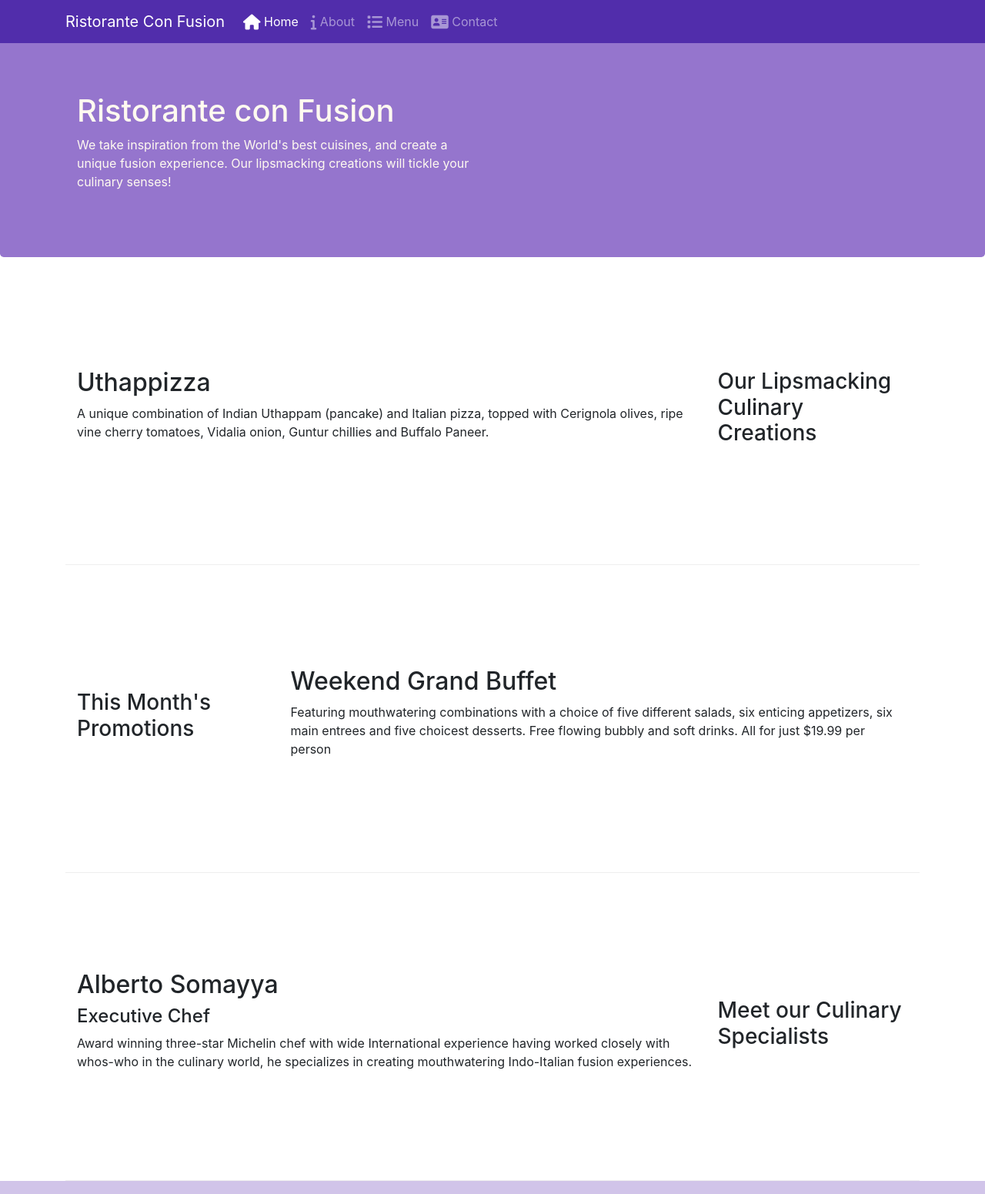
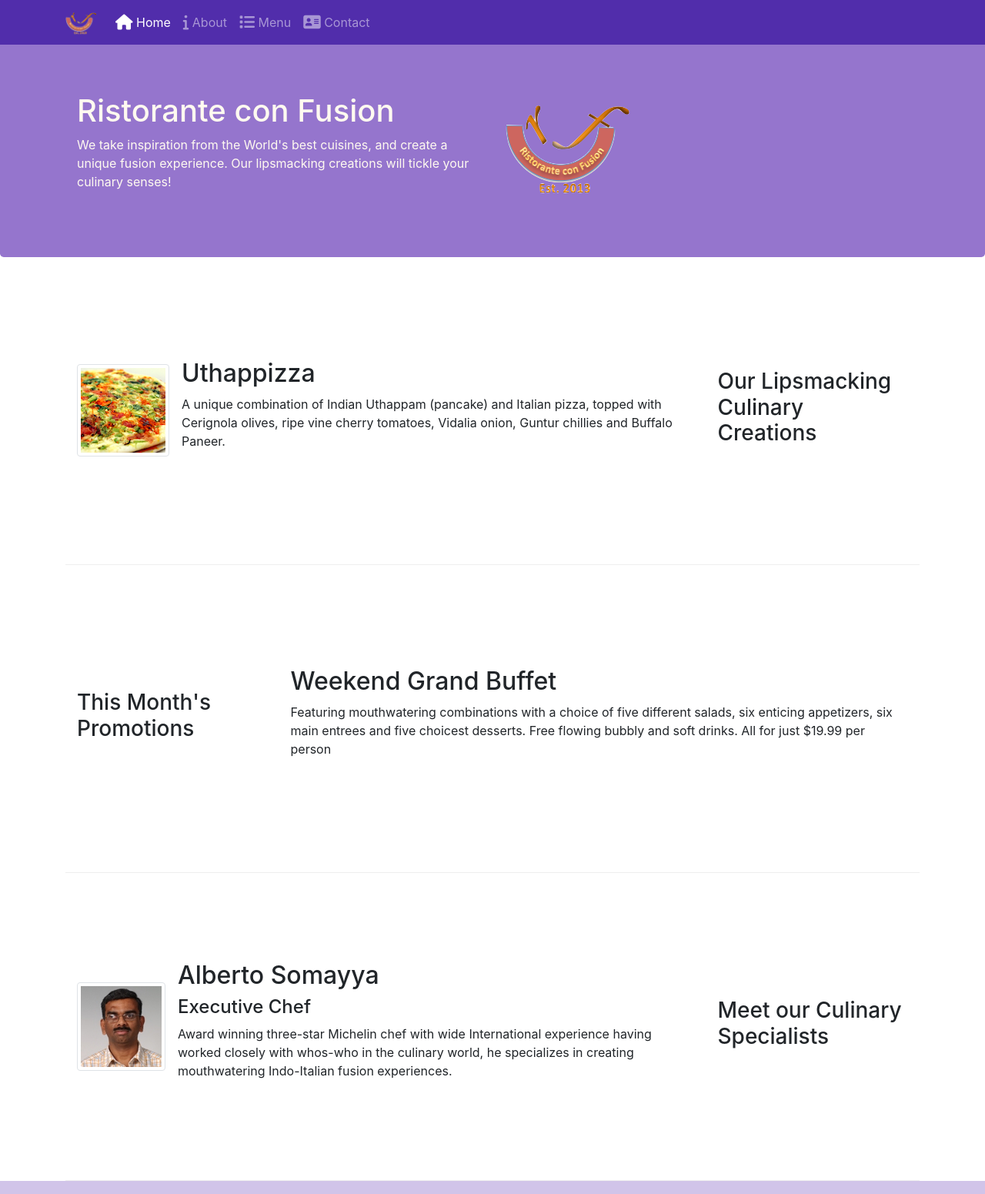
Before and after one commit to MdAyan101/Bootstrap, a plain HTML site: page index.html in a window 1280 px wide. Shown: the top 1551 px of the page at 77% size. Drawn offline with nearby package versions, Linux system fonts and the light colour scheme.

Commit message:
Images and media

```diff
--- a/index.html
+++ b/index.html
@@ -24,7 +24,7 @@
                 <span class="navbar-toggler-icon"></span>
 
             </button>
-            <a class="navbar-brand " href="#">Ristorante Con Fusion</a>
+            <a class="navbar-brand " href="#"><img src="img/logo.png" height="30" width="41"></a>
 
             <div class="collapse navbar-collapse" id="Navbar">
 
@@ -56,7 +56,8 @@
                     <h1>Ristorante con Fusion</h1>
                     <p>We take inspiration from the World's best cuisines, and create a unique fusion experience. Our lipsmacking creations will tickle your culinary senses!</p>
                 </div>
-                <div class="col-12 col-sm">
+                <div class="col-12 col-sm align-self-center">
+                    <img src="img/logo.png" class="img-fluid">
                 </div>
             </div>
         </div>
@@ -68,8 +69,19 @@
                 <h3>Our Lipsmacking Culinary Creations</h3>
             </div>
             <div class="col col-sm order-sm-first col-md">
-                <h2>Uthappizza</h2>
-                <p class=" d-none d-sm-block">A unique combination of Indian Uthappam (pancake) and Italian pizza, topped with Cerignola olives, ripe vine cherry tomatoes, Vidalia onion, Guntur chillies and Buffalo Paneer.</p>
+                <div class="media">
+                    <img class="d-flex mr-3 img-thumbnail align-self-center" src="img/uthappizza.png" alt="uthapizza">
+
+                    <div class="media-body">
+                        <h2 class="mt-0">Uthappizza</h2>
+                        <p class=" d-none d-sm-block">A unique combination of Indian Uthappam (pancake) and Italian pizza, topped with Cerignola olives, ripe vine cherry tomatoes, Vidalia onion, Guntur chillies and Buffalo Paneer.</p>
+
+
+                    </div>
+
+
+                </div>
+
             </div>
         </div>
 
@@ -89,9 +101,15 @@
                 <h3>Meet our Culinary Specialists</h3>
             </div>
             <div class="col col-sm  order-sm-first col-md">
-                <h2>Alberto Somayya</h2>
-                <h4>Executive Chef</h4>
-                <p class=" d-none d-sm-block">Award winning three-star Michelin chef with wide International experience having worked closely with whos-who in the culinary world, he specializes in creating mouthwatering Indo-Italian fusion experiences. </p>
+                <div class="media">
+                    <img class="d-flex mr-3 img-thumbnail align-self-center" src="img/alberto.png" alt="alberto">
+                    <div class="media-body">
+                        <h2 class="mt-0">Alberto Somayya</h2>
+                        <h4>Executive Chef</h4>
+                        <p class=" d-none d-sm-block">Award winning three-star Michelin chef with wide International experience having worked closely with whos-who in the culinary world, he specializes in creating mouthwatering Indo-Italian fusion experiences. </p>
+                    </div>
+                </div>
+
             </div>
         </div>
     </div>
```
Also changed, not shown: aboutus.html (+3 -2 lines), contactus.html (+3 -2 lines), img/alberto.png (added), img/buffet.png (added), img/logo.png (added), img/uthappizza.png (added), 1 other file.
